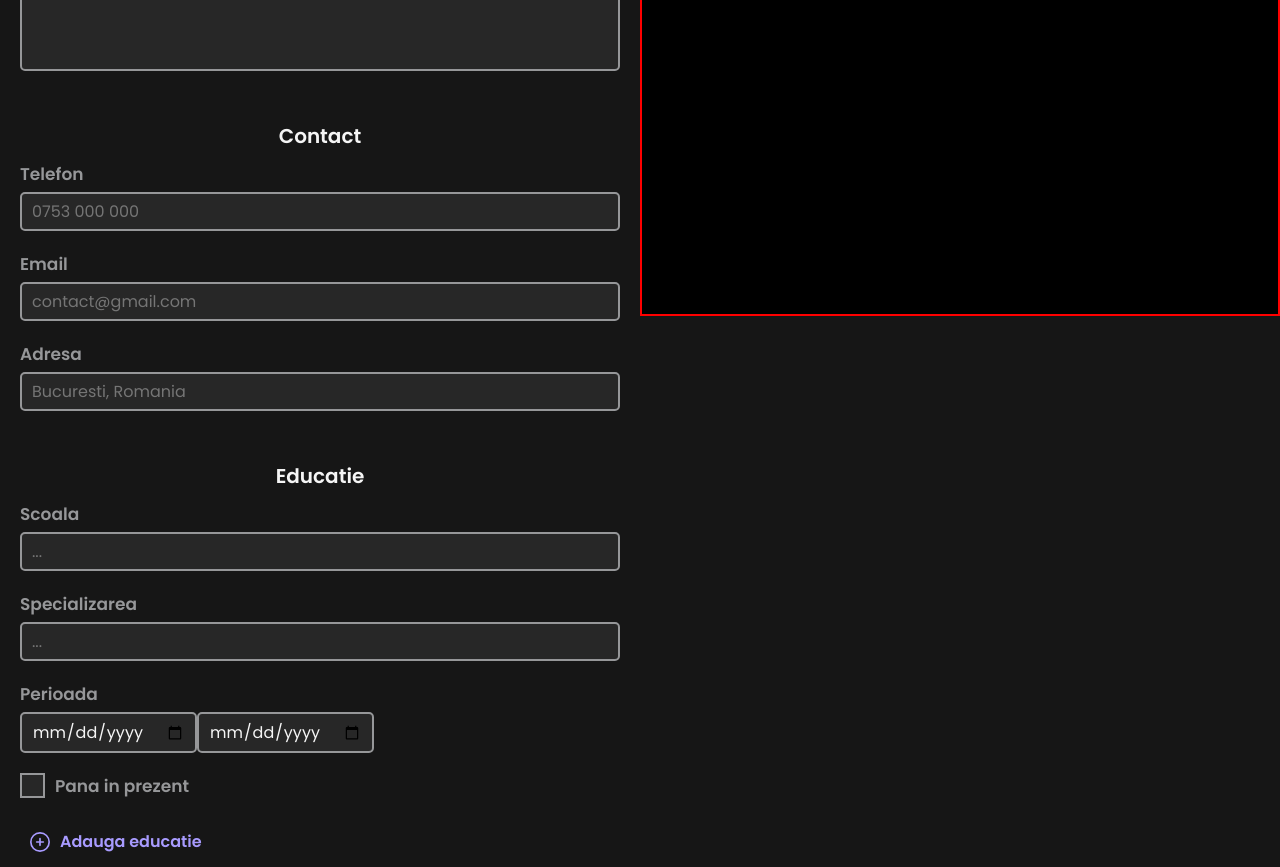
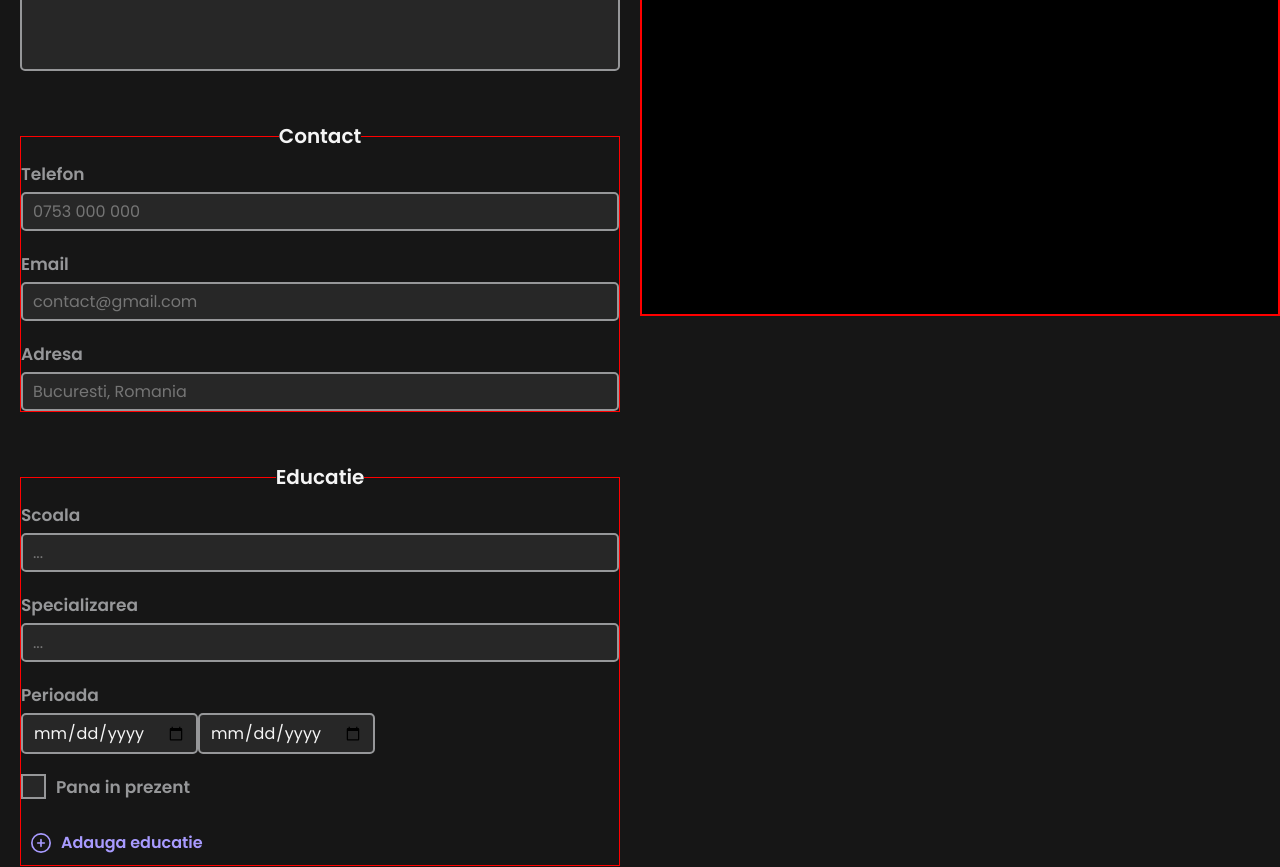
Before and after one commit to Costinnn/CV-app, a Next.js app: page /completare-cv in a window 1280 px wide. Shown: the part 800-1667 px from the top of the page. Built offline with nearby package versions, Linux system fonts and the light colour scheme.

Commit message:
Fill form width overflow possible fix pt.9

```diff
--- a/components/pages/completare-cv/FillForm.css
+++ b/components/pages/completare-cv/FillForm.css
@@ -38,7 +38,9 @@
     }
 
     fieldset {
-      border: none;
+      display: block;
+      width: 100%;
+      border: 1px solid red;
       margin-top: 50px;
       width: 100%;
 
@@ -51,7 +53,7 @@
       label {
         textarea {
           border: 1px solid red;
-          width: 200px;
+          width: 100%;
         }
       }
 
```
